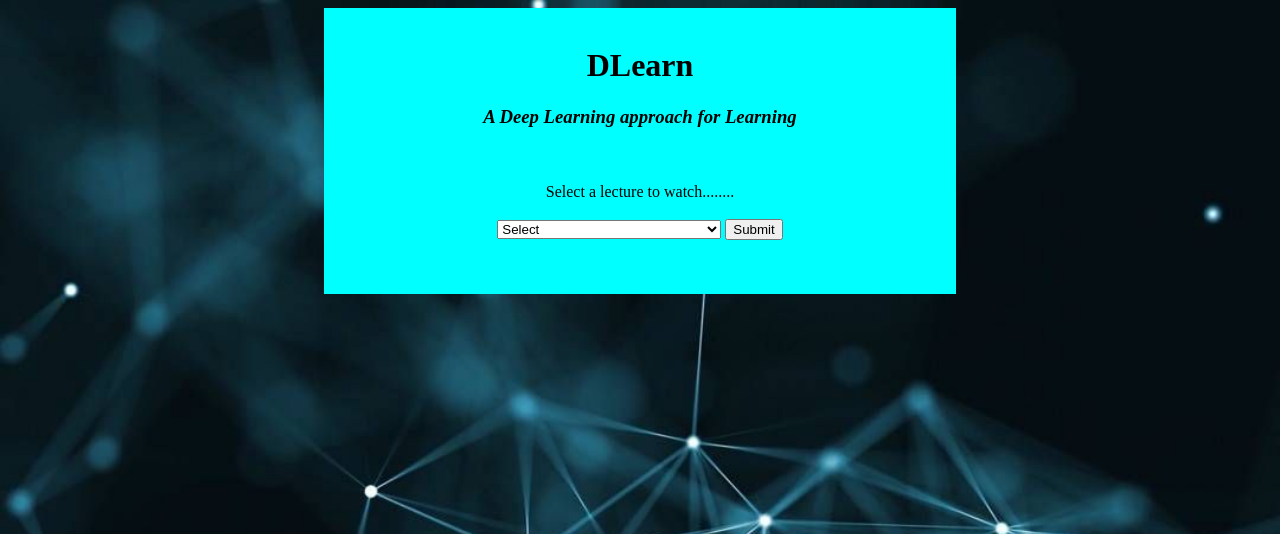
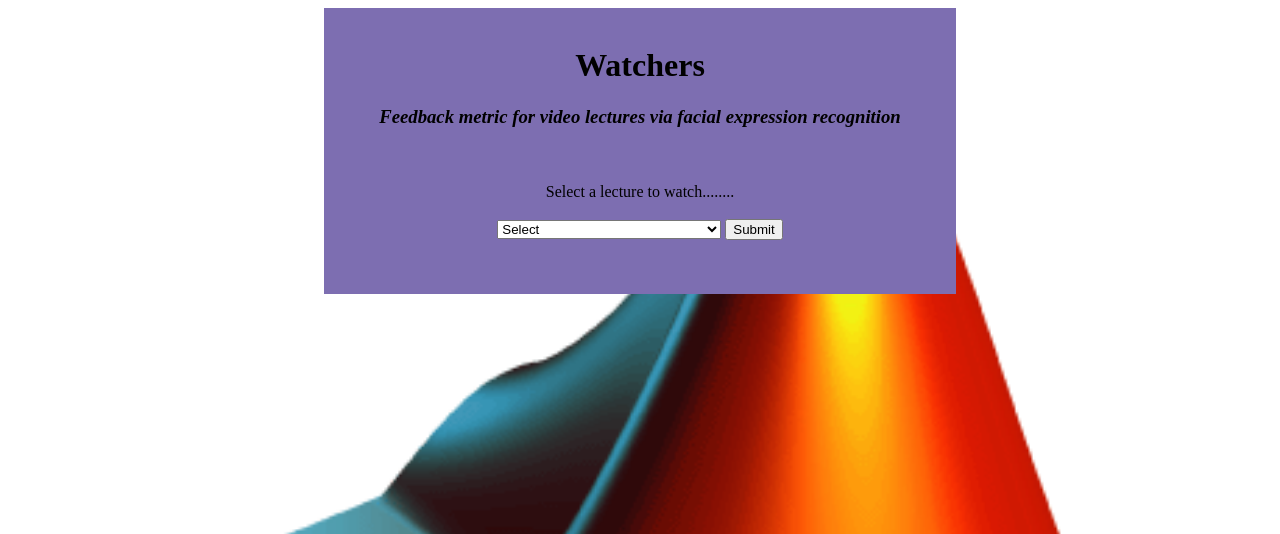
Before and after one commit to andlu/watchers, a Flask app: page / in a window 1280 px wide. Shown: the top 534 px of the page. Run offline with Flask 2, Linux system fonts and the light colour scheme.

Commit message:
Updated homepage and results

```diff
--- a/app.py
+++ b/app.py
@@ -66,5 +66,13 @@
                                seek_time=skt, you_vid=vid_id, sub=sub1)
 
 
+@app.route("/results", methods=['GET'])
+def get_results():
+    print("call for perform")
+    if request.method == 'GET':
+        score = request.args.get('score')
+        return render_template("results.html", score=score)
+
+
 if __name__ == "__main__":
     app.run(debug=True)
--- a/templates/homepage.html
+++ b/templates/homepage.html
@@ -18,12 +18,12 @@
     }
 </script>
 
-<body background="/static/bg.jpg" style="background-repeat: no-repeat; background-size: cover;">
+<body background="/static/logo1.jpg" style="background-repeat: no-repeat; background-size: cover;">
     <center>
-        <div style="background-color: cyan;width: 50%;height: 80%">
+        <div style="background-color: rgb(125, 110, 177);width: 50%;height: 80%">
             <br>
-            <H1>DLearn</h1>
-            <H3><i>A Deep Learning approach for Learning</i></h3>
+            <H1>Watchers</h1>
+            <H3><i>Feedback metric for video lectures via facial expression recognition</i></h3>
 
             <br>
             <br>
```
Also changed, not shown: templates/results.html (added, +11 -0 lines), static/297577276.jpg (deleted), static/logo.jpg (added), static/logo1.jpg (added), 2 other files.
